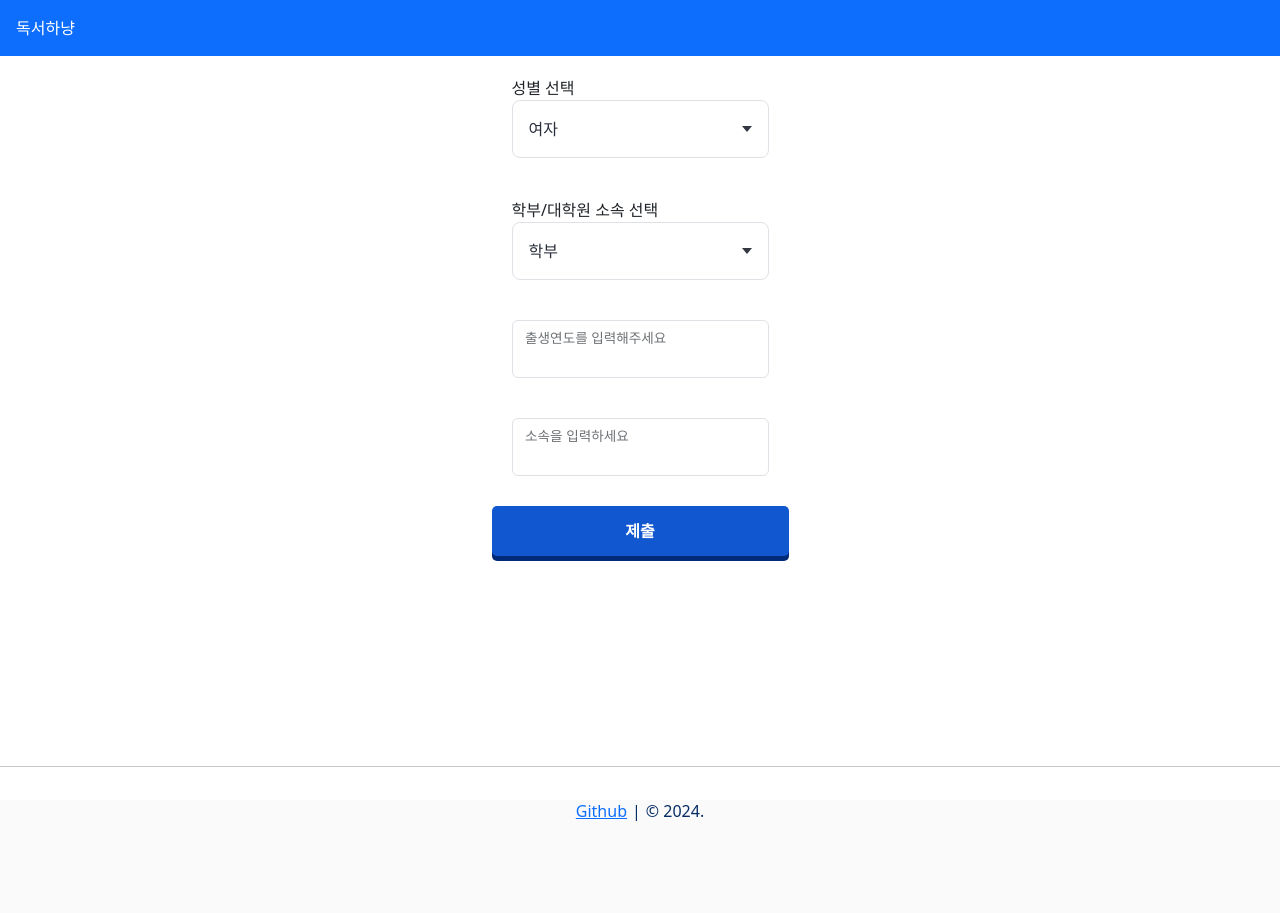
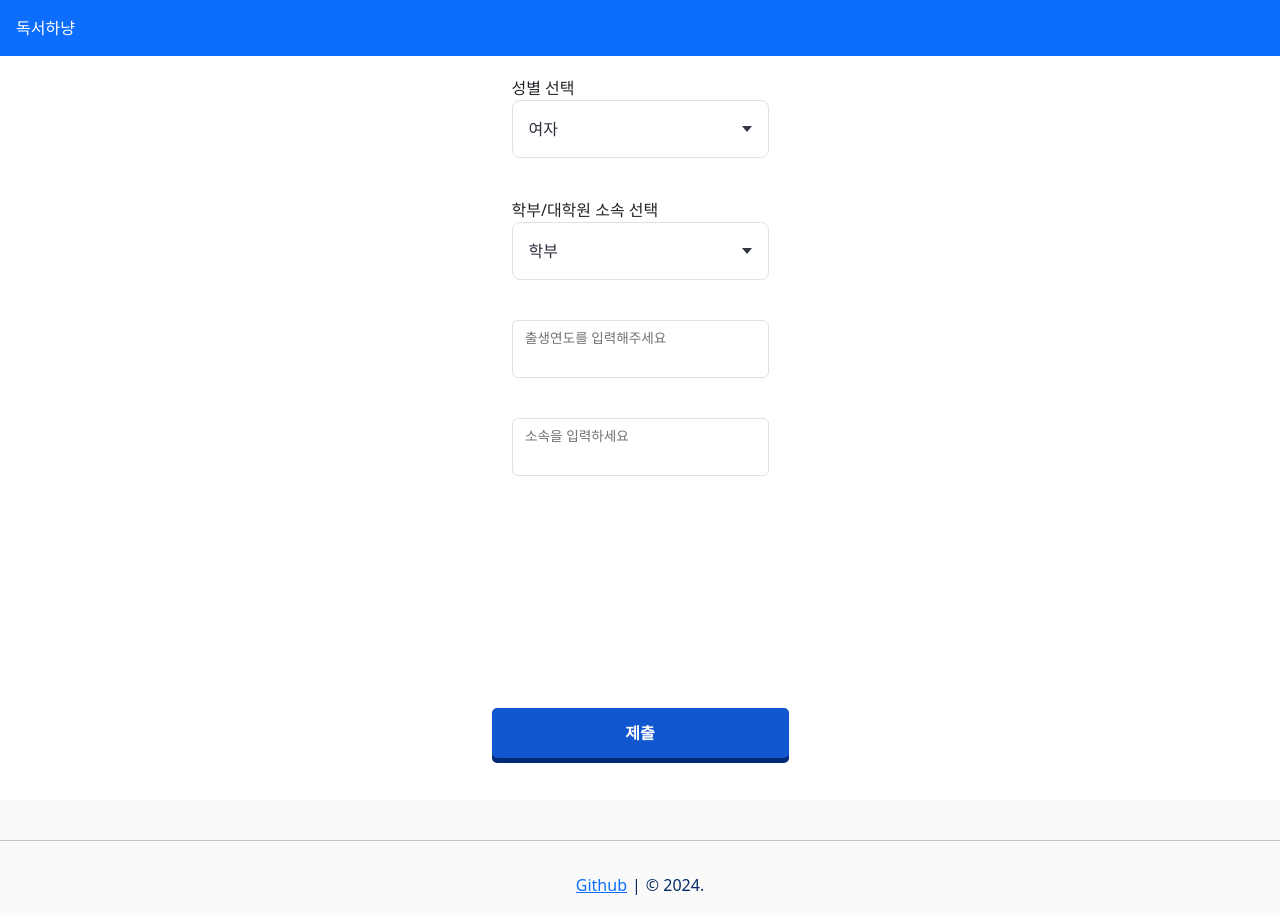
Before and after one commit to yppp33/capstone, a Next.js app in the folder frontEnd/: page / in a window 1280 px wide. Before the commit the page ends 839 px from the top, so only its background shows below. Built offline with nearby package versions, Linux system fonts and the light colour scheme.

Commit message:
patron Data 이상한 값 제거 & css 수정

```diff
--- a/frontEnd/src/data/patron.ts
+++ b/frontEnd/src/data/patron.ts
@@ -1,8 +1,6 @@
 // 학과 리스트
 export const departments = [
   "경영학과",
-  "계절학기",
-  "국제여름학교",
   "실용음악학과",
   "생활무용예술학과",
   "생활스포츠학부",
--- a/frontEnd/src/styles/globals.css
+++ b/frontEnd/src/styles/globals.css
@@ -112,6 +112,10 @@ img {
 .select-template > .gender-select {
   display: flex;
   flex-direction: column;
+}
+
+.department-component {
+  min-height: 300px;
 }
 
 .department {
```
